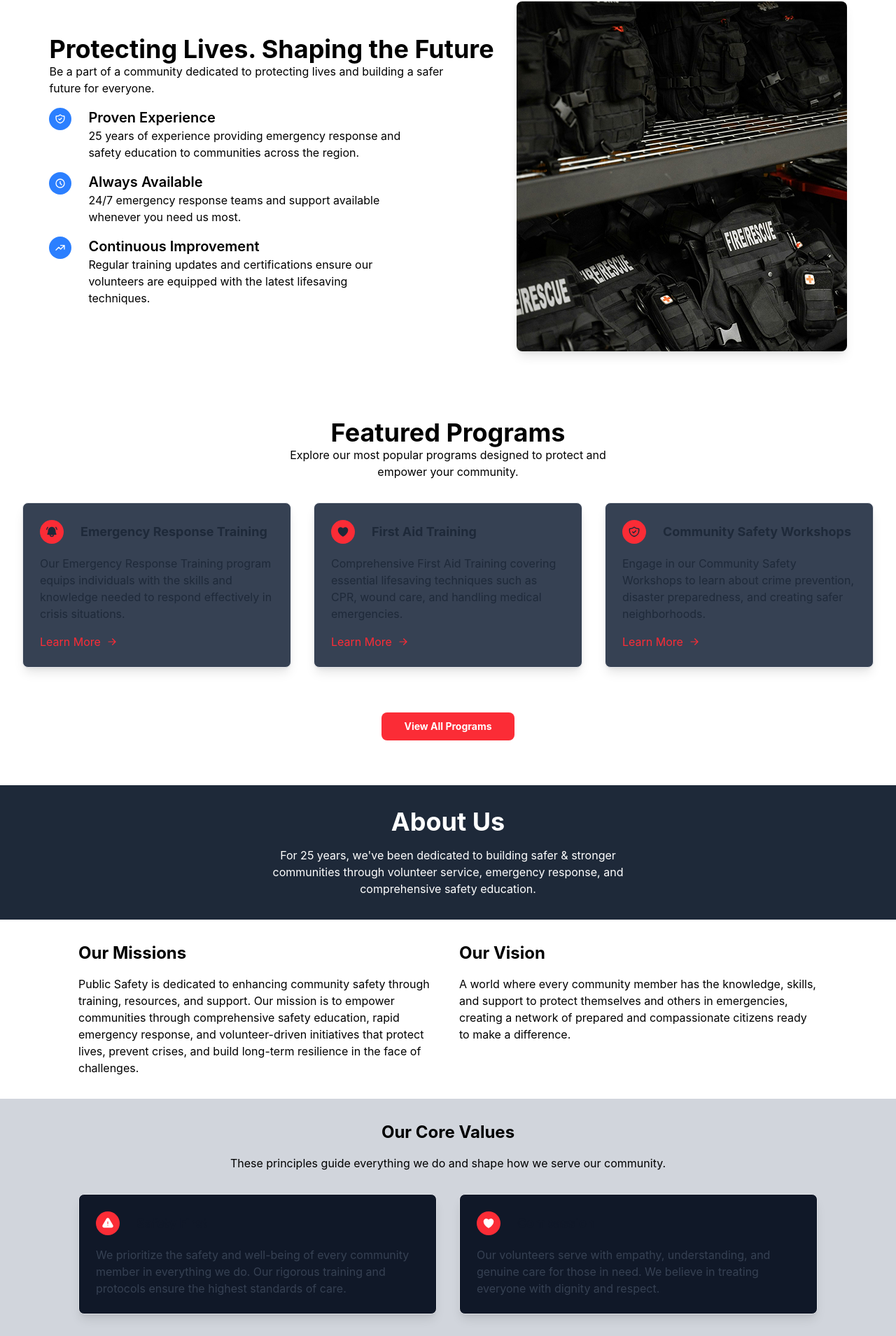
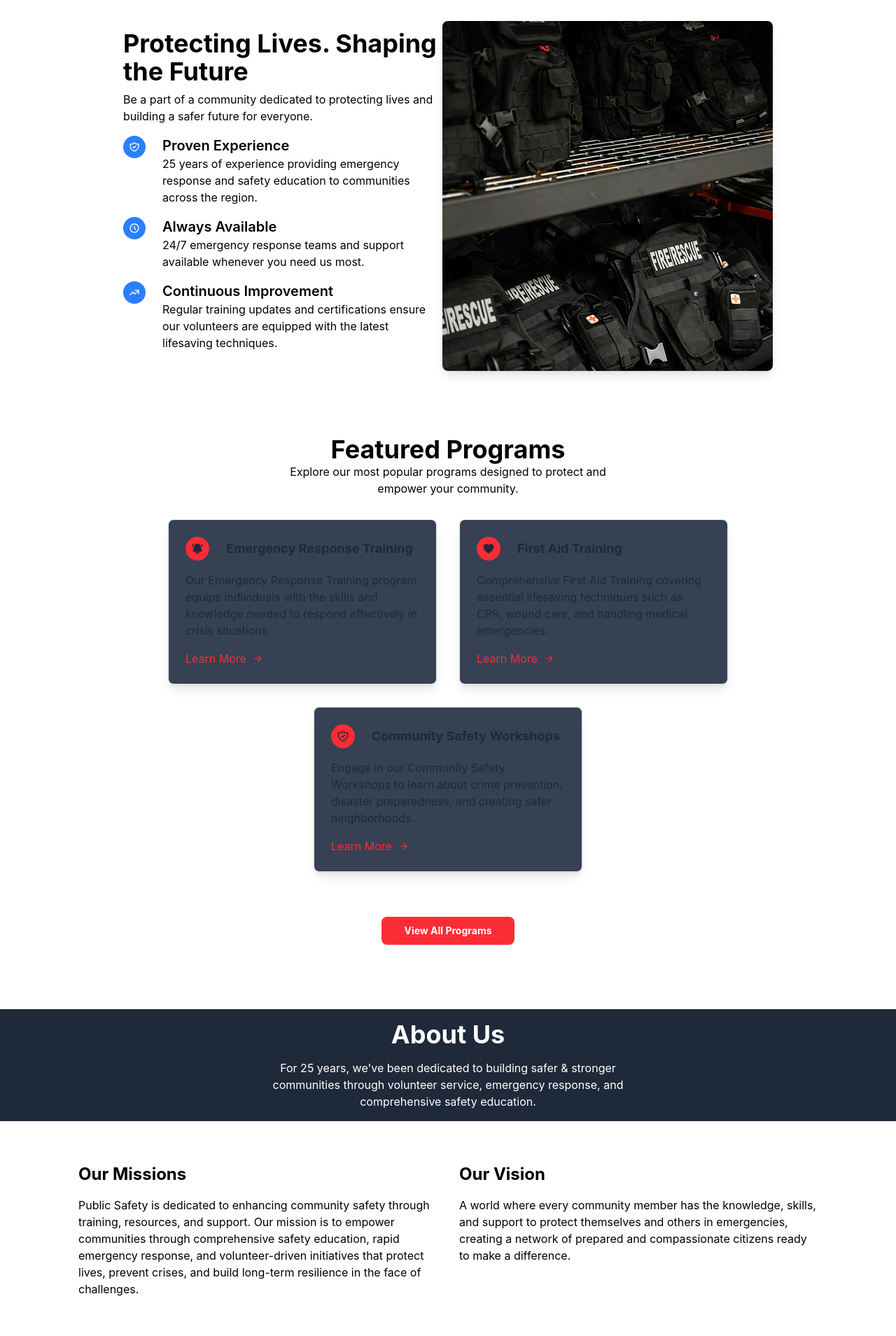
Before and after one commit to seniork7/public_safety, a React (Vite) app: page / in a window 1280 px wide. Shown: the part 862-2771 px from the top of the page at 70% size. Built offline with nearby package versions, Linux system fonts and the light colour scheme.

Commit message:
Add container to sections

```diff
--- a/src/components/Footer.jsx
+++ b/src/components/Footer.jsx
@@ -8,7 +8,7 @@ function Footer() {
                 <div className="flex justify-center md:justify-between items-center">
                     <div className="md:flex lg:flex-col md:justify-between md:items-end lg:items-start gap-15 lg:gap-8 mb-6 md:mb-0">
                         <div>
-                            <h3 className="text-2xl font-bold text-red-900 dark:text-red-400">Public Safety</h3>
+                            <a href="/" className="text-2xl font-bold text-red-900 dark:text-red-400">Public Safety</a>
                             <p className="mt-2 w-xs">Committed to building safer communities through education, training, and volunteer-driven emergency response services.</p>
                         </div>
                         <div>
@@ -27,10 +27,10 @@ function Footer() {
                     <div className="mb-6 md:mb-0 hidden lg:block">
                         <h4 className="font-bold mb-2 text-red-900 dark:text-red-400">Quick Links</h4>
                         <ul>
-                            <li><a href="#" className="hover:underline">About Us</a></li>
-                            <li><a href="#" className="hover:underline">Our Services</a></li>
-                            <li><a href="#" className="hover:underline">Join Us</a></li>
-                            <li><a href="#" className="hover:underline">Contact</a></li>
+                            <li><a href="#about" className="hover:underline">About Us</a></li>
+                            <li><a href="#services" className="hover:underline">Our Services</a></li>
+                            <li><a href="#joinUs" className="hover:underline">Join Us</a></li>
+                            <li><a href="#contact" className="hover:underline">Contact</a></li>
                         </ul>
                     </div>
 
--- a/src/components/pages/About.jsx
+++ b/src/components/pages/About.jsx
@@ -28,11 +28,12 @@ function About() {
     return (
         <>
             <section id="about" className="mt-8 scroll-mt-15">
-                <div className="bg-gray-800 flex flex-col items-center justify-center p-8 text-white">
+                <div className="bg-gray-800 flex flex-col items-center justify-center p-4 text-white">
                     <h2 className="text-3xl md:text-4xl text-center font-bold mb-4">About Us</h2>
                     <p className="max-w-xl text-center">For 25 years, we've been dedicated to building safer & stronger communities through volunteer service, emergency response, and comprehensive safety education.</p>
                 </div>
 
+                <div className="container mx-auto px-2 lg:px-8 my-15">
                     <article className="flex flex-col md:flex-row items-start justify-center gap-8 my-8 px-8">
                         <div className="max-w-lg">
                             <h3 className="text-2xl font-bold mb-4">Our Missions</h3>
@@ -40,7 +41,6 @@ function About() {
                                 Public Safety is dedicated to enhancing community safety through training, resources, and support. Our mission is to empower communities through comprehensive safety education, rapid emergency response, and volunteer-driven initiatives that protect lives, prevent crises, and build long-term resilience in the face of challenges.
                             </p>
                         </div>
-
                         <div className="max-w-lg">
                             <h3 className="text-2xl font-bold mb-4">Our Vision</h3>
                             <p>
@@ -48,9 +48,11 @@ function About() {
                             </p>
                         </div>
                     </article>
+                </div>
             </section>
 
-            <section className="bg-gray-300 flex flex-col justify-center items-center py-8">
+            <section className="bg-gray-300 py-8">
+                <div className="container mx-auto px-2 lg:px-8 my-15 flex flex-col justify-center items-center">
                     <h3 className="text-2xl font-bold mb-4">Our Core Values</h3>
                     <p className="text-center md:w-1/2">These principles guide everything we do and shape how we serve our community.</p>
                     <div className="flex flex-wrap justify-center items-center gap-8 my-8 px-4 md:px-8">
@@ -68,12 +70,13 @@ function About() {
                             </Card>
                         ))}
                     </div>
+                </div>
             </section>
 
-            <section className="bg-gray-100 flex flex-col justify-center items-center py-8">
+            <section className="">
+                <div className="container mx-auto px-2 lg:px-8 my-15 flex flex-col justify-center items-center py-8">
                     <h3 className="text-2xl font-bold mb-4">Meet Our Team</h3>
                     <p className="text-center max-w-lg px-4">Our dedicated team of volunteers is the backbone of our organization, working tirelessly to keep our community safe.</p>
-
                     <div className="flex flex-wrap justify-center items-center gap-8 my-8 px-4 md:px-8">
                         {team.map((item, index) => (
                             <div key={index} className="w-xs md:w-lg overflow-hidden shadow-lg rounded-lg">
@@ -89,6 +92,7 @@ function About() {
                             </div>
                         ))}
                     </div>
+                </div>
             </section>
         </>
     )
--- a/src/components/pages/Contact.jsx
+++ b/src/components/pages/Contact.jsx
@@ -69,7 +69,7 @@ function Contact() {
                     <p className="max-w-xl text-center">Have questions or need assistance? Our team is here to help. Reach out to us and we'll respond as soon as possible.</p>
                 </div>
 
-                <div className="flex flex-wrap justify-center items-center gap-8 my-8 px-4 md:px-8">
+                <div className="flex flex-wrap justify-center items-center gap-8 container mx-auto px-2 lg:px-8 my-15">
                     {contactMethods.map((item, index) => (
                         <Card key={index} className="max-w-sm">
                             <h5 className="flex items-center justify-start gap-2 text-lg font-bold text-gray-900 dark:text-white">
@@ -105,7 +105,20 @@ function Contact() {
                     </form>
 
                     <div className="flex flex-col justify-center items-center gap-4 max-w-md m-4 p-4">
-                        {/* Social Contacts Card */}
+                        <Card className="flex flex-col justify-center items-center h-60 text-center bg-white border border-none dark:bg-white shadow-md w-xs md:w-md lg:w-sm">
+                            <h5 className="text-lg font-bold text-gray-900 dark:text-gray-900 text-center ">Have an Emergency?</h5>
+                            <p className="text-gray-700 dark:text-gray-400 text-sm">
+                                For immediate life threatening situations,<br /> please call:
+                                <br />
+                                <span className="text-red-500 text-3xl">911</span>
+                            </p>
+
+                            <p className="text-gray-700 dark:text-gray-400 text-sm">
+                                For non-emergency support:
+                                <br />
+                                <span className="text-gray-700 dark:text-gray-400">+1 (555) 123-HELP</span>
+                            </p>
+                        </Card>
                         <Card className="flex flex-col justify-center items-center h-60 text-center bg-white border border-none dark:bg-white shadow-md w-xs md:w-md lg:w-sm">
                             <h5 className="text-lg font-bold text-gray-900 dark:text-gray-900">Follow Us</h5>
                             <div className="flex justify-center items-center">
@@ -132,29 +145,14 @@ function Contact() {
                             </div>
                             <p className="text-gray-700 dark:text-gray-400 text-sm">Stay connected with us on social media!</p>
                         </Card>
-
-                        {/* Emergency Card */}
-                        <Card className="flex flex-col justify-center items-center h-60 text-center bg-white border border-none dark:bg-white shadow-md w-xs md:w-md lg:w-sm">
-                            <h5 className="text-lg font-bold text-gray-900 dark:text-gray-900 text-center ">Have an Emergency?</h5>
-                            <p className="text-gray-700 dark:text-gray-400 text-sm">
-                                For immediate life threatening situations,<br /> please call:
-                                <br />
-                                <span className="text-red-500 text-3xl">911</span>
-                            </p>
-
-                            <p className="text-gray-700 dark:text-gray-400 text-sm">
-                                For non-emergency support:
-                                <br />
-                                <span className="text-gray-700 dark:text-gray-400">+1 (555) 123-HELP</span>
-                            </p>
-                        </Card>
                     </div>
                 </div>
 
-                <section className="bg-gray-300 flex flex-col justify-center items-center py-8">
+                <section className="bg-gray-300">
+                    <div className="container mx-auto px-2 lg:px-8 py-10 flex flex-col justify-center items-center">
                         <h3 className="text-2xl font-bold mb-4">Contact by Department</h3>
                         <p className="text-gray-700 dark:text-gray-900 text-center">Please reach out to the appropriate department for assistance.</p>
-                    <div className="flex flex-wrap justify-center items-center gap-8 my-8 px-4 md:px-8">
+                        <div className="flex flex-wrap justify-center items-center gap-8 my-8 px-2">
                             {departments.map((item, index) => (
                             <Card key={index} className="max-w-sm">
                                 <h5 className="text-lg font-bold text-gray-900 dark:text-white">
@@ -172,6 +170,7 @@ function Contact() {
                             </Card>
                             ))}
                         </div>
+                    </div>
                 </section>
             </section>
         </>
--- a/src/components/pages/Home.jsx
+++ b/src/components/pages/Home.jsx
@@ -13,12 +13,11 @@ const card = [
 function Home() {
     return (
         <>
+            <section className="container mx-auto px-2 lg:px-8 my-15">
                 <section className="flex flex-col items-center justify-center p-8">
-
-
-                <article className="flex flex-col md:flex-row items-center justify-center gap-8 my-8 px-4">
-                    <div>
-                        <h2 className="text-3xl md:text-4xl font-bold">Protecting Lives. Shaping the Future</h2>
+                    <article className="flex flex-col lg:flex-row items-center justify-center gap-2">
+                        <div className="max-w-md md:w-full">
+                            <h2 className="text-3xl md:text-4xl mb-2 font-bold">Protecting Lives. Shaping the Future</h2>
                             <p className="max-w-xl">Be a part of a community dedicated to protecting lives and building a safer future for everyone.</p>
 
                             <ul className="max-w-lg">
@@ -51,17 +50,14 @@ function Home() {
                                 </li>
                             </ul>
                         </div>
-
                         <div className="max-w-lg overflow-hidden shadow-lg dark:shadow-gray-800/35 rounded-lg">
                             <img className="" src={Community} alt="Public Safety Workers" />
                         </div>
                     </article>
                 </section>
-
-            <section className="flex flex-col items-center justify-center mt-8">
+                <section className="flex flex-col items-center justify-center container mx-auto px-2 lg:px-8 my-15">
                     <h2 className="text-3xl md:text-4xl text-center font-bold">Featured Programs</h2>
                     <p className="max-w-lg text-center">Explore our most popular programs designed to protect and empower your community.</p>
-
                     <div className="flex flex-wrap justify-center items-center gap-8 my-8 px-4 md:px-8">
                         {card.map((item, index) => (
                             <Card key={index} className="w-xs md:w-2xl lg:w-sm bg-gray-700 dark:bg-red-700 text-gray-800 dark:text-gray-100 shadow-lg">
@@ -74,12 +70,12 @@ function Home() {
                                 <p className="font-normal">
                                     {item.text}
                                 </p>
-
                                 <a href="#" className="flex items-center gap-2 text-red-500 hover:underline">{item.link} <HiMiniArrowRight /></a>
                             </Card>
                         ))}
                     </div>
                     <Button onClick={() => HandleBtnClick("services")} className="bg-red-500 hover:bg-red-700 text-white font-bold my-8 py-2 px-8 rounded-lg cursor-pointer">View All Programs</Button>
+                </section>
             </section>
         </>
     )
--- a/src/components/pages/JoinUs.jsx
+++ b/src/components/pages/JoinUs.jsx
@@ -9,9 +9,9 @@ function JoinUs() {
                     <p className="max-w-xl text-center">Be part of something meaningful. Whether you want to volunteer, receive training, or stay updated with our initiatives, we'd love to have you join us.</p>
                 </div>
 
+                <div className="container mx-auto px-2 lg:px-8 my-15 flex flex-col justify-center items-center py-8">
                     <h3 className="text-2xl font-bold mb-4 text-center">How to Get Started</h3>
                     <p className="text-center px-4">Our simple four-step process gets you from application to active volunteer.</p>
-
                     <div className="flex justify-center items-center">
                         <div className="flex flex-wrap justify-center items-center w-full p-4">
                             <div className="flex flex-col justify-center items-start w-xs md:w-2xl lg:w-sm m-4 p-4 border border-gray-300 rounded-lg">
@@ -44,12 +44,13 @@ function JoinUs() {
                             </div>
                         </div>
                     </div>
+                </div>
             </section>
 
-            <section id="getInvolved" className="bg-gray-300 flex flex-col justify-center items-center py-8 scroll-mt-15">
+            <section id="getInvolved" className="bg-gray-300 scroll-mt-15">
+                <div className="container mx-auto px-2 lg:px-8 py-20 flex flex-col justify-center items-center">
                     <h3 className="text-2xl font-bold mb-4">Volunteer Application</h3>
                     <p className="max-w-xl text-center">Fill out the form below and we'll be in touch within 48 hours.</p>
-
                     <div className="px-4 w-full flex justify-center items-center">
                         <form className="bg-gray-300 dark:text-gray-900 flex flex-col gap-4 my-8 px-4 w-full max-w-lg rounded-lg p-8 shadow-xl shadow-gray-800/50">
                             <div className="flex flex-col md:flex-row gap-4">
@@ -107,7 +108,6 @@ function JoinUs() {
                                     <DropdownItem>Other</DropdownItem>
                                 </Dropdown>
                             </div>
-
                             <div className="flex flex-col md:flex-row gap-4">
                                 <div className="flex-col w-full">
                                     <Label htmlFor="experience" className="text-white">Experience Level</Label>
@@ -142,6 +142,7 @@ function JoinUs() {
                             <Button type="submit" className="bg-blue-600 hover:bg-blue-700">Submit Application</Button>
                         </form>
                     </div>
+                </div>
             </section>
         </>
     )
--- a/src/components/pages/Services.jsx
+++ b/src/components/pages/Services.jsx
@@ -183,7 +183,7 @@ function Services() {
                         </div>
                     </div>
                 </div>
-                <div className="flex flex-wrap justify-center items-center gap-8 my-8 px-4 md:px-8">
+                <div className="flex flex-wrap justify-center items-center gap-8 container mx-auto px-2 lg:px-8 my-15">
                     {filteredPrograms.length === 0 ? (
                         <p className="text-gray-900">No program found matching your search.</p>
                     ) : (
@@ -218,10 +218,10 @@ function Services() {
                 </div>
             </section>
 
-            <section className="bg-gray-100 flex flex-col justify-center items-center py-8">
+            <section className="bg-gray-100">
+                <div className="container mx-auto px-2 lg:px-8 my-15 py-10 flex flex-col justify-center items-center">
                     <h3 className="text-2xl font-bold mb-4">Why Choose Our Programs?</h3>
                     <p className="text-center max-w-lg px-4">We're committed to providing the highest quality safety education and emergency services.</p>
-
                     <div className="flex flex-wrap justify-center items-center gap-8 my-8 px-4 md:px-8">
                         {whyChoosePrograms.map((item, index) => (
                             <Card key={index} className="w-xs md:w-2xl lg:w-sm">
@@ -237,6 +237,7 @@ function Services() {
                             </Card>
                         ))}
                     </div>
+                </div>
             </section>
 
             <section>
```
Lines whose indentation alone changed are shown as unchanged.
